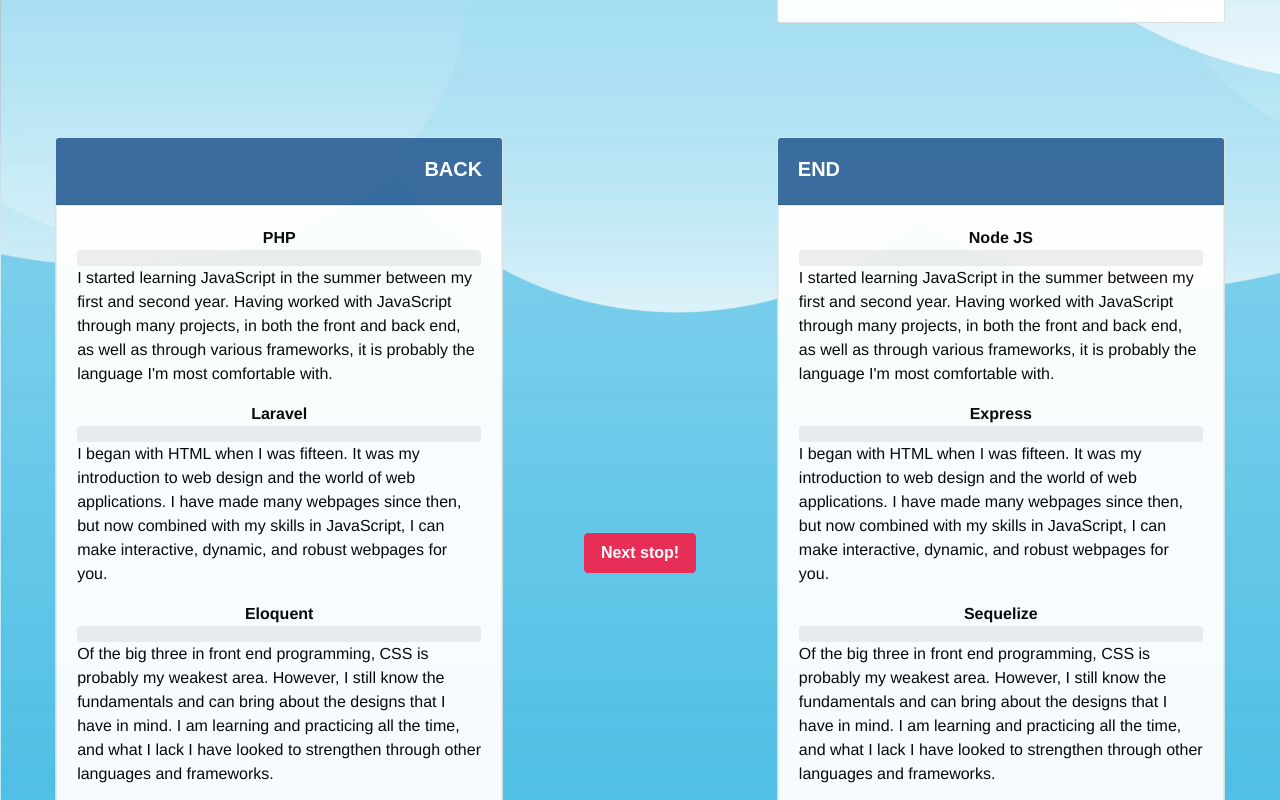
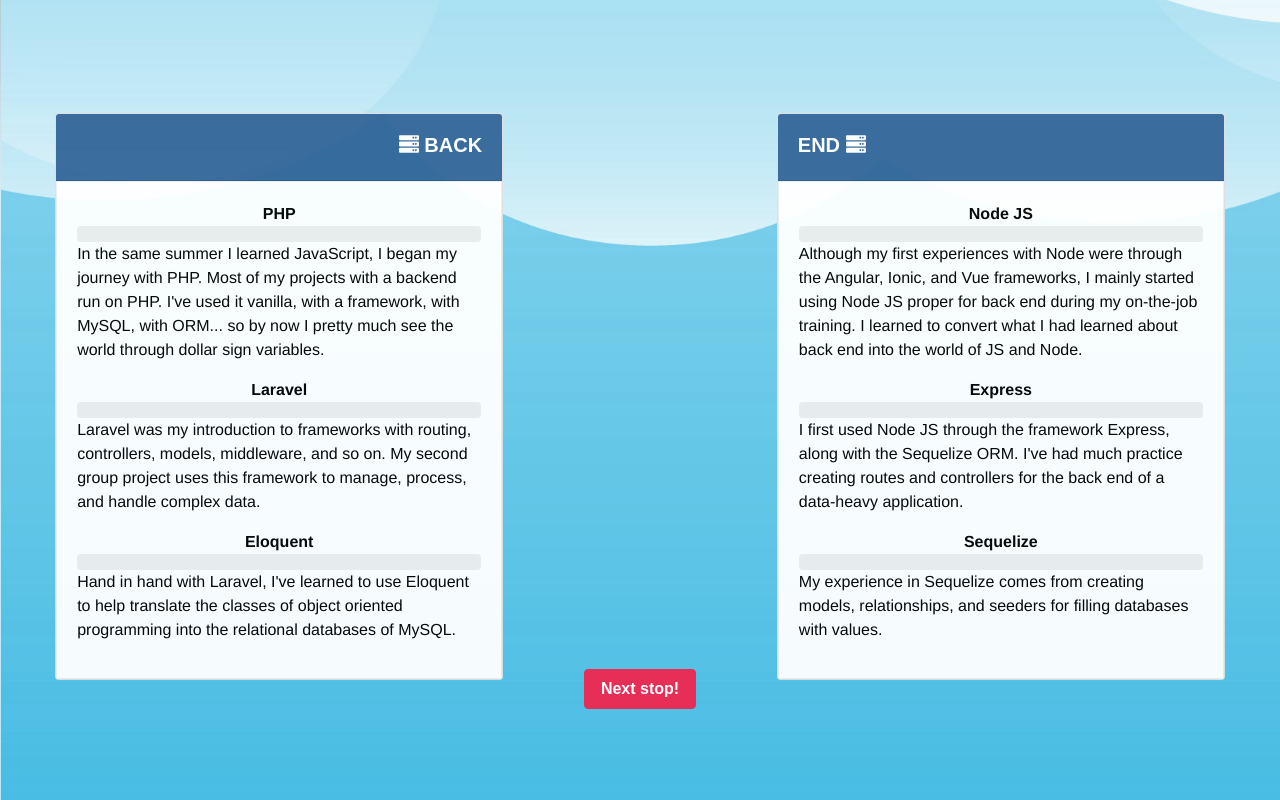
Before and after one commit to froilanenriquez3/FroilanEnriquezDWEC, a Vue app in the folder portfolio/froilan-portfolio/: page / in a window 1280 px wide. Shown: the part 1520-2320 px from the top of the page. Built offline with nearby package versions, Linux system fonts and the light colour scheme; a web font is replaced by a local one.

Commit message:
Back end text

```diff
--- a/portfolio/froilan-portfolio/src/components/BackEndCard.vue
+++ b/portfolio/froilan-portfolio/src/components/BackEndCard.vue
@@ -1,13 +1,15 @@
 <template>
   <div class="card m-1 cardcom">
     <div class="card-header bg-info text-white">
-      <h5 class="card-title mt-2" align="right">BACK</h5>
+      <h5 class="card-title mt-2" align="right">
+        <font-awesome-icon icon="server"></font-awesome-icon> BACK
+      </h5>
     </div>
     <div class="card-body bg-light text-black">
       <b>PHP</b>
       <div class="progress">
         <div
-          class="progress-bar progress-bar-striped progress-bar-animated backbars"
+          class="progress-bar progress-bar-striped progress-bar-animated backbars bg-info"
           role="progressbar"
           style="width: 0%"
           aria-valuenow="10"
@@ -16,16 +18,15 @@
         ></div>
       </div>
       <p align="left">
-        I started learning JavaScript in the summer between my first and second
-        year. Having worked with JavaScript through many projects, in both the
-        front and back end, as well as through various frameworks, it is
-        probably the language I'm most comfortable with.
+       In the same summer I learned JavaScript, I began my journey with PHP. Most of my projects
+       with a backend run on PHP. I've used it vanilla, with a framework, with MySQL, with ORM... so by now
+       I pretty much see the world through dollar sign variables.
       </p>
 
       <b>Laravel</b>
       <div class="progress">
         <div
-          class="progress-bar progress-bar-striped bg-secondary progress-bar-animated backbars"
+          class="progress-bar progress-bar-striped bg-info progress-bar-animated backbars"
           role="progressbar"
           style="width: 0%"
           aria-valuenow="25"
@@ -34,16 +35,14 @@
         ></div>
       </div>
       <p align="left">
-        I began with HTML when I was fifteen. It was my introduction to web
-        design and the world of web applications. I have made many webpages
-        since then, but now combined with my skills in JavaScript, I can make
-        interactive, dynamic, and robust webpages for you.
+        Laravel was my introduction to frameworks with routing, controllers, models, middleware, and so on. My second group
+        project uses this framework to manage, process, and handle complex data.
       </p>
 
       <b>Eloquent</b>
       <div class="progress">
         <div
-          class="progress-bar progress-bar-striped bg-success progress-bar-animated backbars"
+          class="progress-bar progress-bar-striped bg-info progress-bar-animated backbars"
           role="progressbar"
           style="width: 0%"
           aria-valuenow="25"
@@ -52,11 +51,8 @@
         ></div>
       </div>
       <p align="left">
-        Of the big three in front end programming, CSS is probably my weakest
-        area. However, I still know the fundamentals and can bring about the
-        designs that I have in mind. I am learning and practicing all the time,
-        and what I lack I have looked to strengthen through other languages and
-        frameworks.
+        Hand in hand with Laravel, I've learned to use Eloquent to help translate the classes of object oriented programming
+        into the relational databases of MySQL.
       </p>
     </div>
   </div>
@@ -68,9 +64,7 @@
   },
   methods: {},
   setup() {},
-  mounted() {
-
-  },
+  mounted() {},
 };
 </script>
 
--- a/portfolio/froilan-portfolio/src/components/BackEndCard2.vue
+++ b/portfolio/froilan-portfolio/src/components/BackEndCard2.vue
@@ -1,13 +1,15 @@
 <template>
   <div class="card m-1 cardcom">
     <div class="card-header bg-info text-white">
-      <h5 class="card-title mt-2" align="left">END</h5>
+      <h5 class="card-title mt-2" align="left">
+        END <font-awesome-icon icon="server"></font-awesome-icon>
+      </h5>
     </div>
     <div class="card-body bg-light text-black">
       <b>Node JS</b>
       <div class="progress">
         <div
-          class="progress-bar progress-bar-striped progress-bar-animated backbars"
+          class="progress-bar progress-bar-striped bg-info progress-bar-animated backbars"
           role="progressbar"
           style="width: 0%"
           aria-valuenow="10"
@@ -16,16 +18,15 @@
         ></div>
       </div>
       <p align="left">
-        I started learning JavaScript in the summer between my first and second
-        year. Having worked with JavaScript through many projects, in both the
-        front and back end, as well as through various frameworks, it is
-        probably the language I'm most comfortable with.
+       Although my first experiences with Node were through the Angular, Ionic, and Vue frameworks, I mainly started using
+       Node JS proper for back end during my on-the-job training. I learned to convert what I had learned
+       about back end into the world of JS and Node.
       </p>
 
       <b>Express</b>
       <div class="progress">
         <div
-          class="progress-bar progress-bar-striped bg-secondary progress-bar-animated backbars"
+          class="progress-bar progress-bar-striped bg-info progress-bar-animated backbars"
           role="progressbar"
           style="width: 0%"
           aria-valuenow="25"
@@ -34,16 +35,14 @@
         ></div>
       </div>
       <p align="left">
-        I began with HTML when I was fifteen. It was my introduction to web
-        design and the world of web applications. I have made many webpages
-        since then, but now combined with my skills in JavaScript, I can make
-        interactive, dynamic, and robust webpages for you.
+        I first used Node JS through the framework Express, along with the Sequelize ORM. I've had much practice creating
+        routes and controllers for the back end of a data-heavy application.
       </p>
 
       <b>Sequelize</b>
       <div class="progress">
         <div
-          class="progress-bar progress-bar-striped bg-success progress-bar-animated backbars"
+          class="progress-bar progress-bar-striped bg-info progress-bar-animated backbars"
           role="progressbar"
           style="width: 0%"
           aria-valuenow="25"
@@ -52,11 +51,7 @@
         ></div>
       </div>
       <p align="left">
-        Of the big three in front end programming, CSS is probably my weakest
-        area. However, I still know the fundamentals and can bring about the
-        designs that I have in mind. I am learning and practicing all the time,
-        and what I lack I have looked to strengthen through other languages and
-        frameworks.
+        My experience in Sequelize comes from creating models, relationships, and seeders for filling databases with values.
       </p>
     </div>
   </div>
@@ -68,9 +63,7 @@
   },
   methods: {},
   setup() {},
-  mounted() {
-
-  },
+  mounted() {},
 };
 </script>
 
--- a/portfolio/froilan-portfolio/src/components/FrontEndCard.vue
+++ b/portfolio/froilan-portfolio/src/components/FrontEndCard.vue
@@ -1,7 +1,7 @@
 <template>
   <div class="card m-1 cardcom">
     <div class="card-header bg-primary text-white">
-      <h5 class="card-title mt-2" align="right">FRONT</h5>
+      <h5 class="card-title mt-2" align="right"><font-awesome-icon icon="user" class="mr-1"></font-awesome-icon>FRONT</h5>
     </div>
     <div class="card-body bg-white text-black">
       <b>JavaScript</b>
--- a/portfolio/froilan-portfolio/src/components/FrontEndCard2.vue
+++ b/portfolio/froilan-portfolio/src/components/FrontEndCard2.vue
@@ -1,7 +1,7 @@
 <template>
   <div class="card m-1 cardcom">
     <div class="card-header bg-primary text-white">
-      <h5 class="card-title mt-2" align="left">END</h5>
+      <h5 class="card-title mt-2" align="left">END<font-awesome-icon icon="user" class="ml-1"></font-awesome-icon></h5>
     </div>
     <div class="card-body bg-white text-black">
 
@@ -50,8 +50,8 @@
           ></div>
         </div>
         <p align="left">
-          As the latest framework I've picked up, I still have much to learn with React. However, I've learned how to use JSX for components,
-          the React Router for fast applications, and how to integrate Material UI.
+          As the latest framework I've picked up, I still have much to learn with React. However, I've learned how to use JSX, the React Router,
+          and how to integrate Material UI.
         </p>
 
 
--- a/portfolio/froilan-portfolio/src/components/pages/LandingPage.vue
+++ b/portfolio/froilan-portfolio/src/components/pages/LandingPage.vue
@@ -96,12 +96,9 @@
             vals = ["90%", "85%", "75%", "65%", "95%", "55%", "80%"];
           break;
           case 'backbars':
-              vals = ["95%", "92%", "87%", "60", "50", "50"];
+              vals = ["95%", "92%", "87%", "60%", "50%", "50%"];
             break;
       }
-
-
-
       let bars = document.getElementsByClassName(className);
 
       bars.forEach((bar, i) => {
@@ -163,7 +160,7 @@
 }
 .navBtn {
   height: 5vh;
-  margin-top: 50vh;
+  margin-top: 70vh;
   z-index: 1;
 }
 
--- a/portfolio/froilan-portfolio/src/main.js
+++ b/portfolio/froilan-portfolio/src/main.js
@@ -5,10 +5,10 @@
 import { BootstrapVue } from "bootstrap-vue";
 import "./styles/app.scss";
 import { library } from '@fortawesome/fontawesome-svg-core'
-import { faCaretDown, faEnvelope, faFighterJet } from '@fortawesome/free-solid-svg-icons'
+import { faCaretDown, faEnvelope, faFighterJet, faServer, faUser } from '@fortawesome/free-solid-svg-icons'
 import { FontAwesomeIcon } from '@fortawesome/vue-fontawesome'
 
-library.add(faCaretDown, faEnvelope, faFighterJet)
+library.add(faCaretDown, faEnvelope, faFighterJet, faServer, faUser)
 
 Vue.component('font-awesome-icon', FontAwesomeIcon)
 
```
Lines whose indentation alone changed are shown as unchanged.
